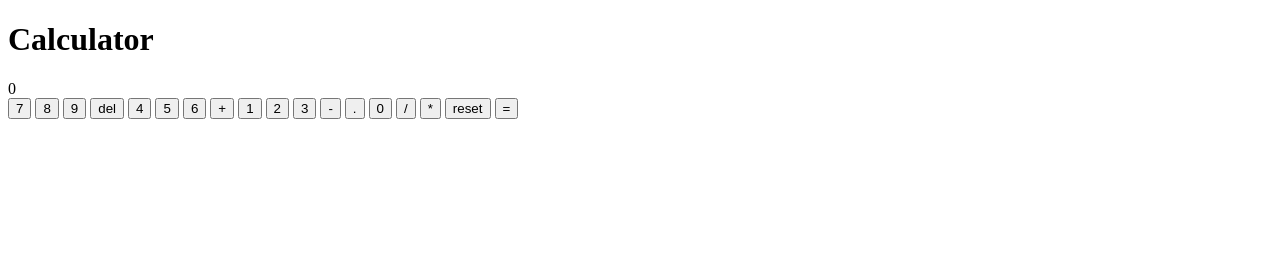
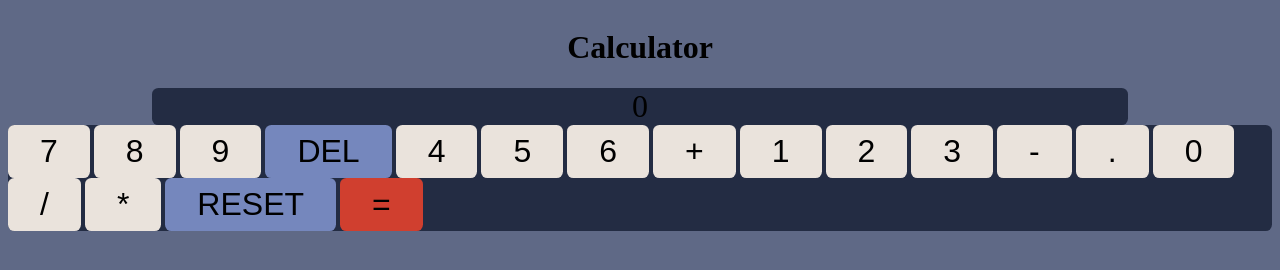
Before and after one commit to maksymXlol/Calculator, a plain HTML site: page index.html in a window 1280 px wide. Drawn offline with Linux system fonts and the light colour scheme.

Commit message:
keypad colors

```diff
--- a/index.css
+++ b/index.css
@@ -0,0 +1,49 @@
+body {
+  background-color: hsl(225, 17%, 45%);
+}
+.wrapper {
+  display: flex;
+  justify-content: center;
+  align-items: center;
+  flex-direction: column;
+}
+
+.output {
+  background-color: hsl(223, 31%, 20%);
+  border-radius: 0.4rem;
+  font-size: 2rem;
+  padding-inline: 30rem;
+}
+
+.input {
+  background-color: hsl(223, 31%, 20%);
+  border-radius: 0.4rem;
+}
+
+.numbers-symbols-btn {
+  background-color: hsl(30, 25%, 89%);
+  border: none;
+  border-radius: 0.4rem;
+  font-size: 2rem;
+  padding-inline: 2rem;
+  padding-block: 0.5rem;
+}
+
+.del-reset-btn {
+  text-transform: uppercase;
+  border: none;
+  border-radius: 0.4rem;
+  font-size: 2rem;
+  padding-inline: 2rem;
+  padding-block: 0.5rem;
+  background-color: hsl(225, 35%, 60%);
+}
+
+.calc-btn {
+  border: none;
+  border-radius: 0.4rem;
+  font-size: 2rem;
+  padding-inline: 2rem;
+  padding-block: 0.5rem;
+  background-color: hsl(6, 63%, 50%);
+}
--- a/index.html
+++ b/index.html
@@ -16,6 +16,12 @@
       href="https://fonts.googleapis.com/css2?family=League+Spartan:wght@700&family=Space+Mono:wght@700&display=swap"
       rel="stylesheet"
     />
+    <link rel="preconnect" href="https://fonts.googleapis.com" />
+    <link rel="preconnect" href="https://fonts.gstatic.com" crossorigin />
+    <link
+      href="https://fonts.googleapis.com/css2?family=League+Spartan:wght@700&family=Space+Mono:wght@700&display=swap"
+      rel="stylesheet"
+    />
 
     <title>Calculator</title>
     <link rel="stylesheet" href="index.css" />
@@ -25,29 +31,30 @@
     <main class="calculator">
       <div class="wrapper">
         <h1>Calculator</h1>
-      </div>
-      <div class="output">
-        <div answer>0</div>
-      </div>
-      <div class="input">
-        <button class="white-btn">7</button>
-        <button class="white-btn">8</button>
-        <button class="white-btn">9</button>
-        <button class="blue-btn">del</button>
-        <button class="white-btn">4</button>
-        <button class="white-btn">5</button>
-        <button class="white-btn">6</button>
-        <button class="white-btn">+</button>
-        <button class="white-btn">1</button>
-        <button class="white-btn">2</button>
-        <button class="white-btn">3</button>
-        <button class="white-btn">-</button>
-        <button class="white-btn">.</button>
-        <button class="white-btn">0</button>
-        <button class="white-btn">/</button>
-        <button class="white-btn">*</button>
-        <button class="blue-btn">reset</button>
-        <button class="red-btn">=</button>
+
+        <div class="output">
+          <div answer>0</div>
+        </div>
+        <div class="input">
+          <button class="numbers-symbols-btn">7</button>
+          <button class="numbers-symbols-btn">8</button>
+          <button class="numbers-symbols-btn">9</button>
+          <button class="del-reset-btn">del</button>
+          <button class="numbers-symbols-btn">4</button>
+          <button class="numbers-symbols-btn">5</button>
+          <button class="numbers-symbols-btn">6</button>
+          <button class="numbers-symbols-btn">+</button>
+          <button class="numbers-symbols-btn">1</button>
+          <button class="numbers-symbols-btn">2</button>
+          <button class="numbers-symbols-btn">3</button>
+          <button class="numbers-symbols-btn">-</button>
+          <button class="numbers-symbols-btn">.</button>
+          <button class="numbers-symbols-btn">0</button>
+          <button class="numbers-symbols-btn">/</button>
+          <button class="numbers-symbols-btn">*</button>
+          <button class="del-reset-btn">reset</button>
+          <button class="calc-btn">=</button>
+        </div>
       </div>
     </main>
   </body>
```
